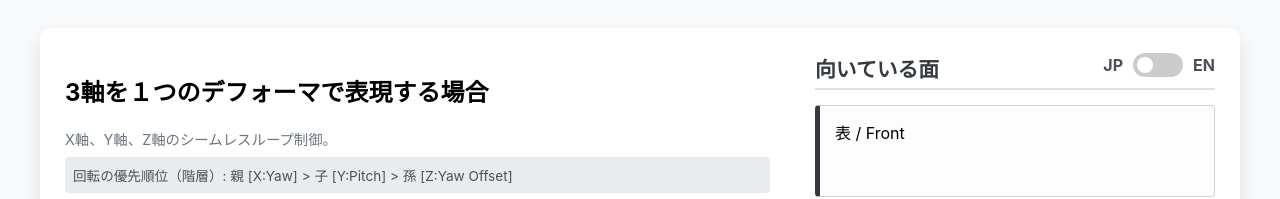
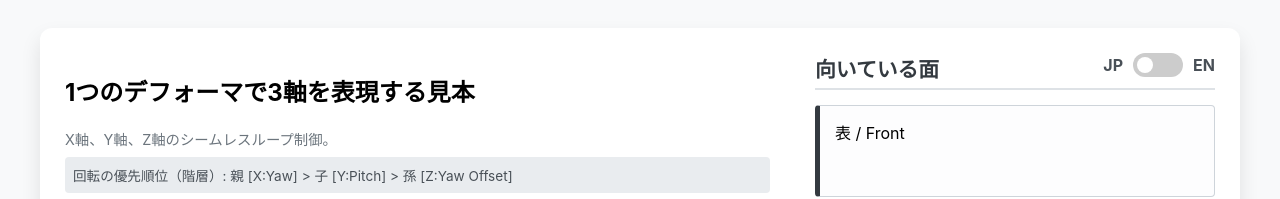
Before and after one commit to AmakuraRili/3axes_simulation, a plain HTML site: page index.html in a window 1280 px wide. Shown: the top 199 px of the page. Drawn offline with Linux system fonts and the light colour scheme.

Commit message:
Update heading text for clarity

```diff
--- a/index.html
+++ b/index.html
@@ -467,7 +467,7 @@
         </div>
 
         <div class="controls-grid-container">
-            <h2 data-i18n="title">3軸を１つのデフォーマで表現する場合</h2>
+            <h2 data-i18n="title">1つのデフォーマで3軸を表現する見本</h2>
             <p data-i18n="desc" style="font-size:0.9em; color:#6c757d; margin-bottom: 8px;">X軸、Y軸、Z軸のシームレスループ制御。</p>
             <p data-i18n="desc_hierarchy" style="font-size:0.85em; color:#495057; margin-top: 0; margin-bottom: 20px; background-color: #e9ecef; padding: 8px; border-radius: 4px;">
                 回転の優先順位（階層）: 親 [X:Yaw] &gt; 子 [Y:Pitch] &gt; 孫 [Z:Yaw Offset]
```
